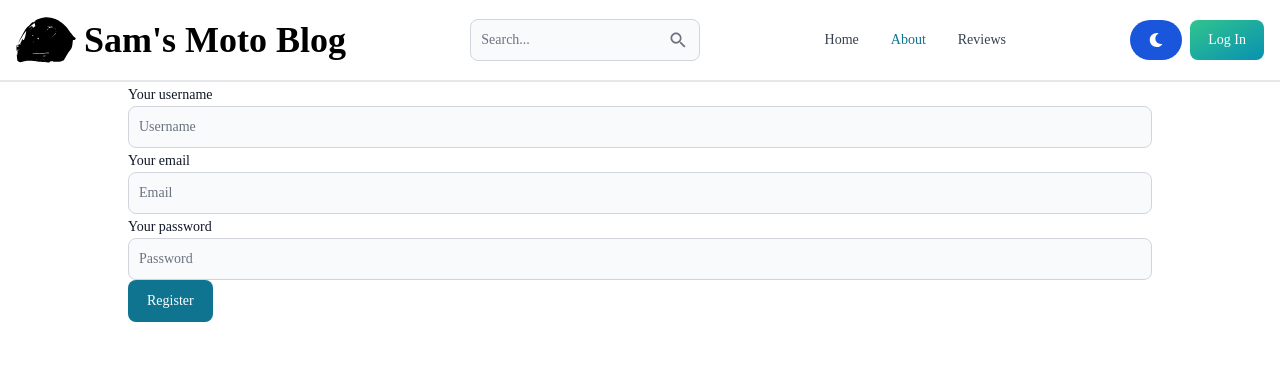
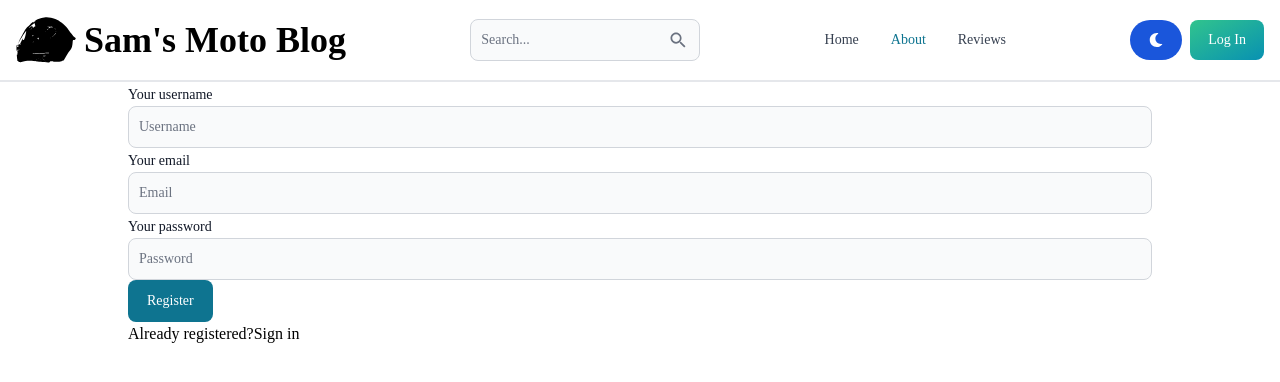
Before and after one commit to samuelchen17/moto-blog, a React (Vite) app in the folder client/: page /register in a window 1280 px wide. Shown: the top 382 px of the page. Built offline with nearby package versions, Linux system fonts and the light colour scheme.

Commit message:
register

```diff
--- a/client/src/pages/RegisterPage.tsx
+++ b/client/src/pages/RegisterPage.tsx
@@ -22,6 +22,10 @@ const RegisterPage = (props: IPageProps) => {
           </div>
           <Button type="submit">Register</Button>
         </form>
+        <div>
+          <span>Already registered?</span>
+          <span>Sign in</span>
+        </div>
       </div>
     </div>
   );
```
